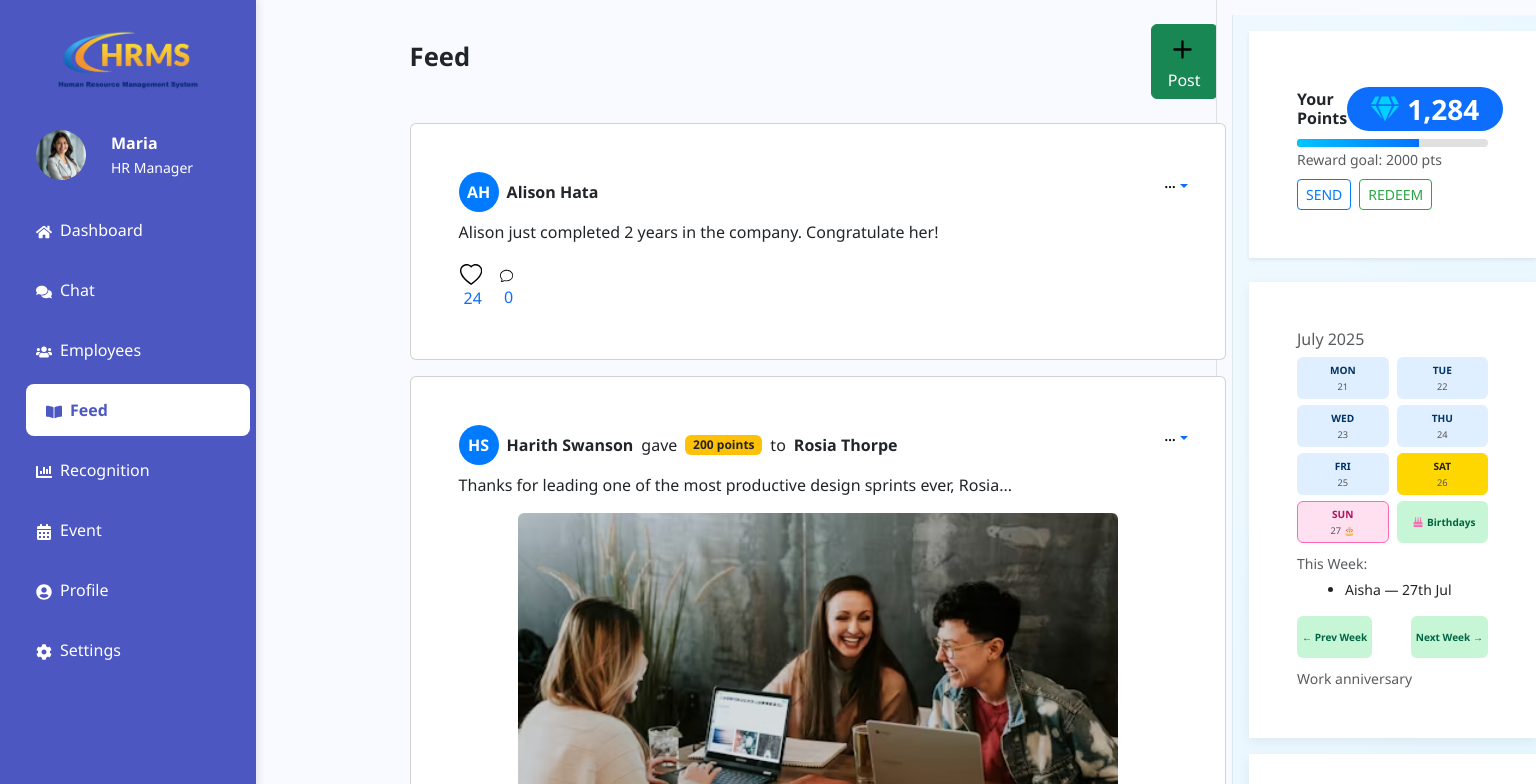
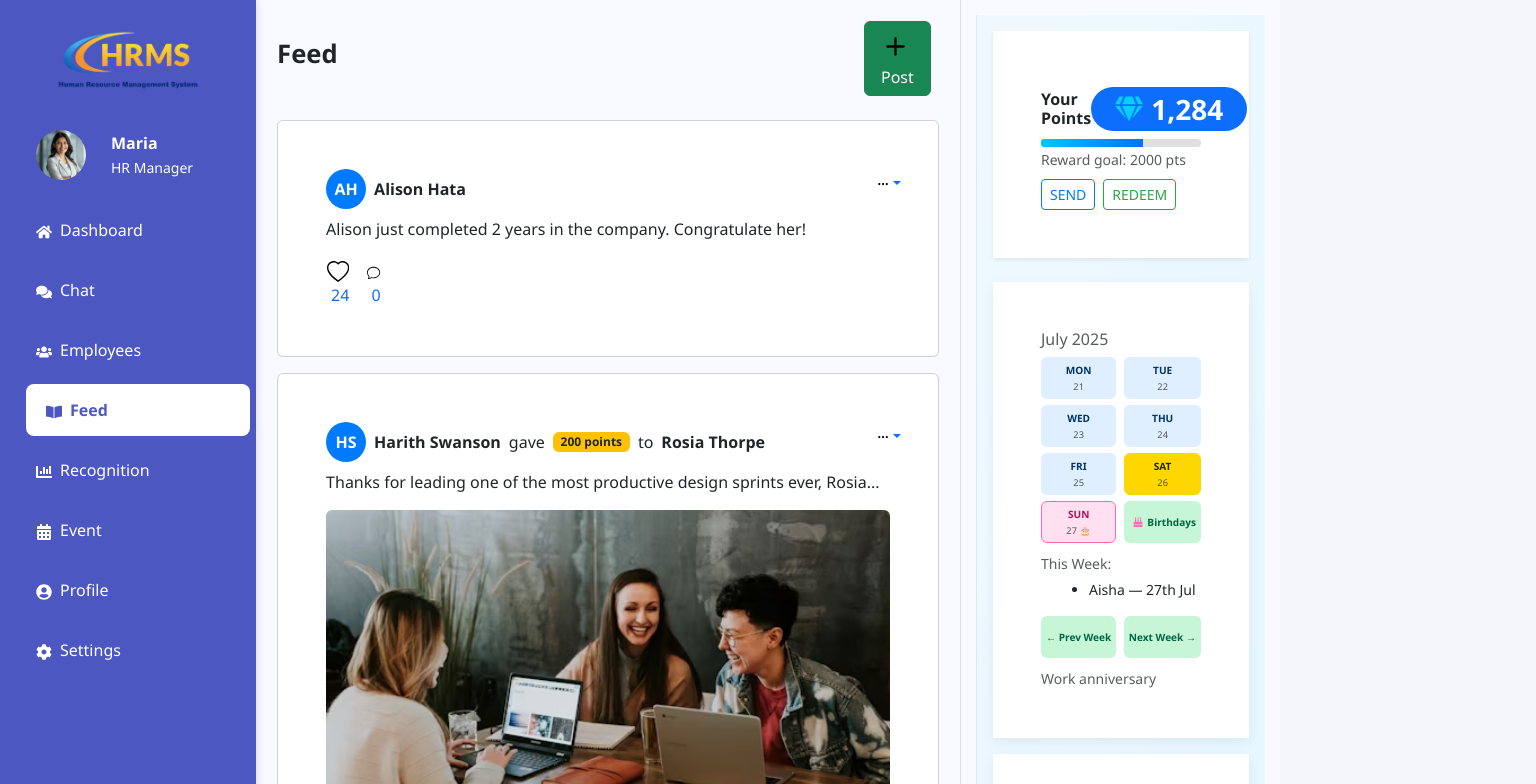
Before and after one commit to koushik369mondal/HRMS-WEBSITE, a React (Vite) app in the folder Frontend/: page / in a window 1280 px wide. Both pictures are taken after a click on the button "Feed". Shown: the top 784 px of the page, 1536 px wide, since content can reach past the window. Built offline with nearby package versions, Linux system fonts and the light colour scheme.

Commit message:
fixed feed page

```diff
--- a/Frontend/src/components/Feed.jsx
+++ b/Frontend/src/components/Feed.jsx
@@ -402,7 +402,7 @@ body.dark-mode .custom-file-input:hover::before {
 .right-panel {
   flex: 0 0 320px;
   max-width: 320px;
-  min-width: 320px;
+  // min-width: 320px;
   height: 100vh;
   padding: 15px;
   background: linear-gradient(to bottom right, #f0f8ff, #e6f7ff);
@@ -808,7 +808,7 @@ function MainContent({ darkMode}) {
   const [optionsPostId, setOptionsPostId] = useState(null);
 
   return (
-    <div className="main-content">
+    <div className="main-content" style={{margin:'0% 3%', padding:'3% 0%', scrollbarWidth:'none', width: 'auto'}}>
       <div className="d-flex justify-content-between align-items-center mb-4">
         <h4 className="feed-header">Feed</h4>
         <div>
@@ -1302,7 +1302,7 @@ function MergedFeed() {
       className="app-container d-flex flex-nowrap"
       style={{
         minHeight: '100vh',
-        width: '100vw',
+        // width: '100vw',
         overflowX: 'hidden',
         background: mainBg,
         transition: 'background 0.3s',
@@ -1316,7 +1316,7 @@ function MergedFeed() {
           flex: '1 1 65%',
           minWidth: 0,
           maxWidth: 'calc(100vw - 320px)',
-          padding: '24px 0 24px 0'
+          // padding: '24px 0 24px 0'
         }}
       >
         <MainContent darkMode={darkMode} setDarkMode={setDarkMode} />
@@ -1326,11 +1326,12 @@ function MergedFeed() {
         style={{
           flex: '0 0 320px',
           maxWidth: 320,
-          minWidth: 320,
+          // minWidth: 320,
           height: '100vh',
           borderLeft: `1px solid ${borderColor}`,
           background: mainBg,
-          transition: 'background 0.3s, border-color 0.3s'
+          transition: 'background 0.3s, border-color 0.3s',
+          overflowY: 'hidden',
         }}
       >
         <RightPanel />
```
